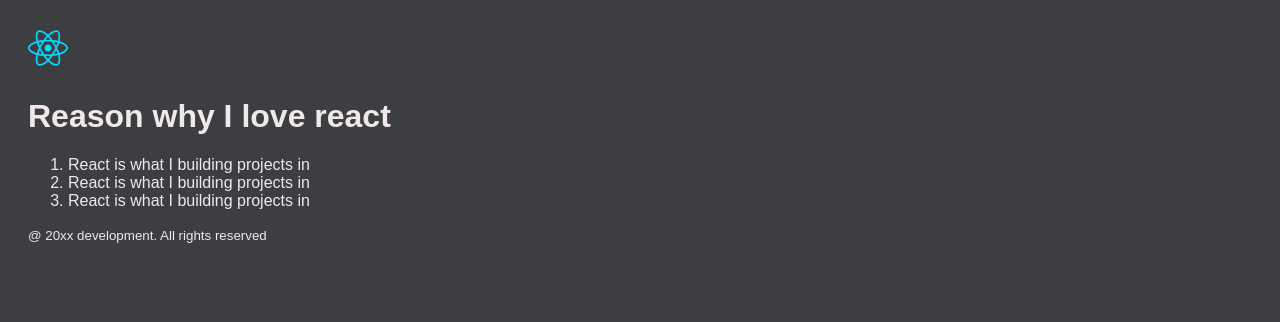
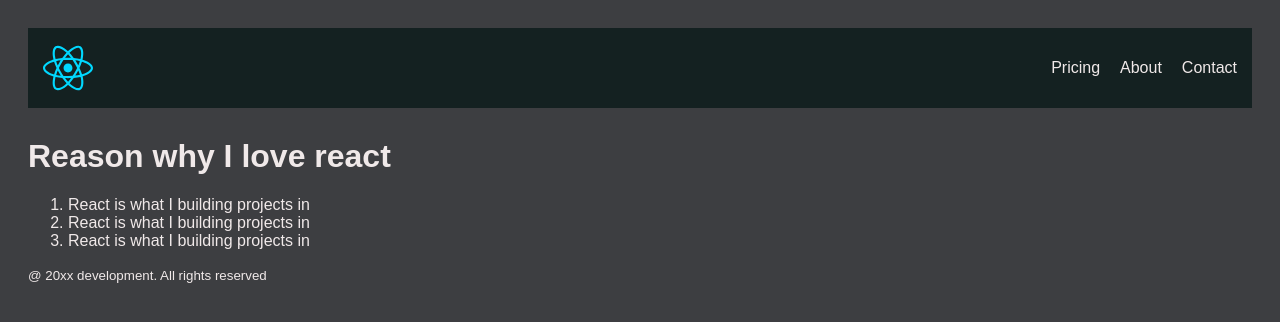
Before and after one commit to SAHILMISHRA-9/Full-Stack-Course-, a React (Vite) app in the folder REACT/my-app/: page / in a window 1280 px wide. Shown: the top 322 px of the page. Built offline with nearby package versions, Linux system fonts and the light colour scheme.

Commit message:
Starting with the react project

```diff
--- /dev/null
+++ b/REACT/my-app/components/Footer.jsx
@@ -0,0 +1,7 @@
+export function Footer(){
+  return(
+    <footer>
+      <small>@ 20xx <last name here> development. All rights reserved</last></small>
+    </footer>
+  )
+}
--- /dev/null
+++ b/REACT/my-app/components/Header.jsx
@@ -0,0 +1,14 @@
+export function Header(){
+  return(
+    <header className="header">
+      <img className='logo' alt='React Image' src='/src/assets/react.svg'/>
+      <nav>
+        <ul className="nav-list">
+          <li>Pricing</li>
+          <li>About</li>
+          <li>Contact</li>
+        </ul>
+      </nav>
+    </header>
+  )
+}
--- /dev/null
+++ b/REACT/my-app/components/Main.jsx
@@ -0,0 +1,12 @@
+export function Main(){
+  return(
+    <main>
+      <h1>Reason why I love react</h1>
+        <ol>
+          <li>React is what I building projects in</li>
+          <li>React is what I building projects in</li>
+          <li>React is what I building projects in</li>
+        </ol>
+    </main>
+  )
+}
--- a/REACT/my-app/src/index.css
+++ b/REACT/my-app/src/index.css
@@ -9,6 +9,18 @@ h1{
 }
 .logo{
     display: block;
-    height: 40px;
-    width: 40px;
+    height: 50px;
+    width: 50px;
 }
+.nav-list{
+    list-style: none;
+    display: flex;
+    gap: 20px;
+}
+.header{
+    display: flex;
+    align-items: center;
+    justify-content: space-between;
+    background-color: rgb(20, 33, 33);
+    padding: 15px;
+}
--- a/REACT/my-app/src/main.jsx
+++ b/REACT/my-app/src/main.jsx
@@ -267,30 +267,68 @@
 
 //without fragments the react creates another div element inside already defined div in the html doc
 //with fragments it doesnt and we have not woryy about that
+// import './index.css'
+// import { Fragment } from 'react';
+// import {createRoot} from 'react-dom/client';
+
+// const root=createRoot(document.getElementById("root"));
+
+// function Page(){
+//   return(
+//     <Fragment>
+//         <header>
+//           <img className='logo' alt='React Image' src='/src/assets/react.svg'/>
+//         </header>
+//         <main>
+//           <h1>Reason why I love react</h1>
+//           <ol>
+//             <li>React is what I building projects in</li>
+//             <li>React is what I building projects in</li>
+//             <li>React is what I building projects in</li>
+//           </ol>
+//         <footer>
+//           <small>@ 20xx <last name here> development. All rights reserved</last></small>
+//         </footer>
+//         </main>
+//     </Fragment>
+
+//   )
+
+// }
+
+// root.render(
+//   <Page/>
+// )
+
+//one more way to do without the fragment import thing is
+//using the <></> bracket in place of <Fragment></Fragment> and
+//not importing the fragment from react
+
+
+
+//CHALLANGE
+// Move the 'header' element fromt he page component
+// into its own component called "Header"
+// Then render an instance of the Header component inside the Page componenet where the 'header' usdes to be
+
 import './index.css'
 import { Fragment } from 'react';
 import {createRoot} from 'react-dom/client';
+import { Header } from '../components/Header';
+import { Main } from '../components/Main';
+import { Footer } from '../components/Footer';
+
 
 const root=createRoot(document.getElementById("root"));
 
 function Page(){
   return(
     <Fragment>
-        <header>
-          <img className='logo' alt='React Image' src='/src/assets/react.svg'/>
-        </header>
-        <main>
-          <h1>Reason why I love react</h1>
-          <ol>
-            <li>React is what I building projects in</li>
-            <li>React is what I building projects in</li>
-            <li>React is what I building projects in</li>
-          </ol>
-        <footer>
-          <small>@ 20xx <last name here> development. All rights reserved</last></small>
-        </footer>
-        </main>
+        <Header/>
+        <Main/>
+        <Footer/>
     </Fragment>
+
 
   )
 
@@ -299,7 +337,3 @@ function Page(){
 root.render(
   <Page/>
 )
-
-//one more way to do without the fragment import thing is
-//using the <></> bracket in place of <Fragment></Fragment> and
-//not importing the fragment from react
```
